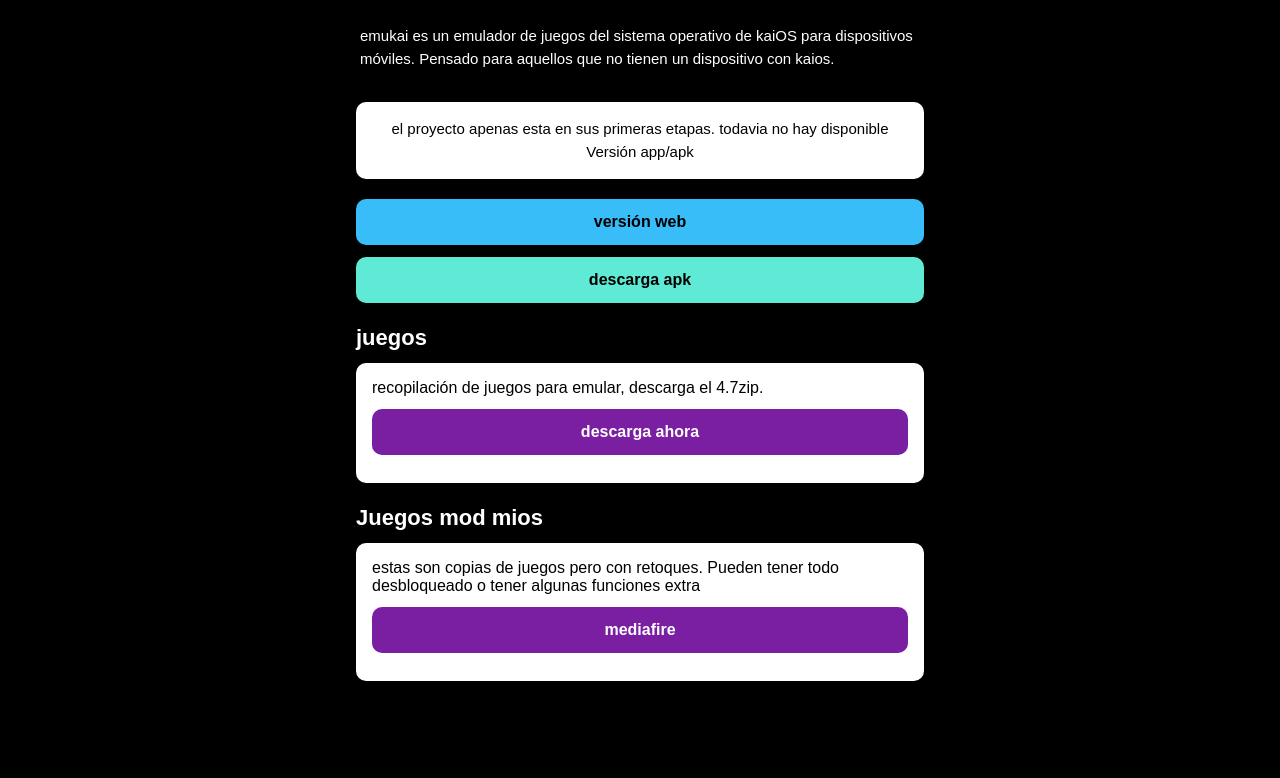
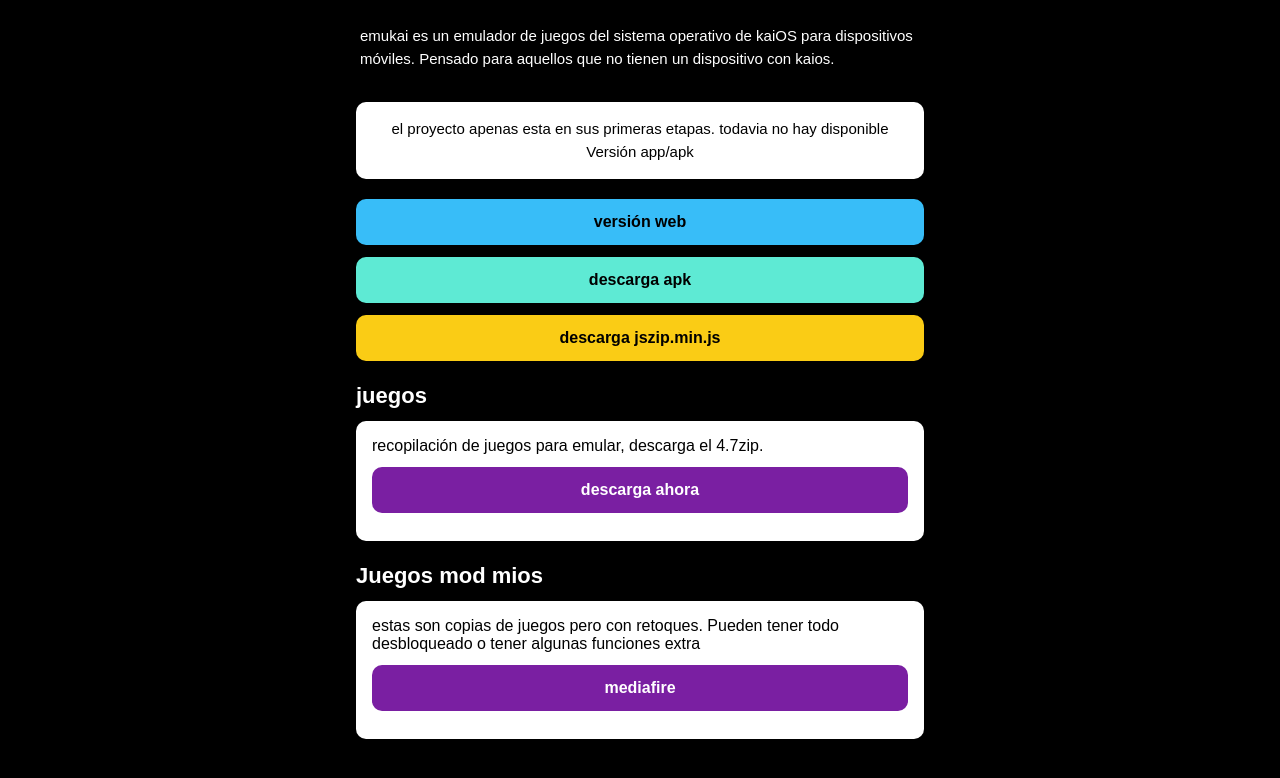
Before and after one commit to vagoestoy/emukaiweb, a plain HTML site: page index.html in a window 1280 px wide. Shown: the part 60-838 px from the top of the page. Before the commit the page ends 800 px from the top, so only its background shows below. Drawn offline with Linux system fonts and the light colour scheme.

Commit message:
Update index.html

```diff
--- a/index.html
+++ b/index.html
@@ -18,6 +18,7 @@
   .btn-web{background:#38bdf8}
   .btn-apk{background:#5eead4}
   .btn-morado{background:#7a1fa2;color:#fff}
+  .btn-jszip{background:#facc15;color:#000}
   h2{margin:22px 0 12px;font-size:22px}
   .juegos{background:#fff;color:#000;padding:16px;border-radius:10px}
   .juegos p{margin-bottom:12px}
@@ -68,6 +69,8 @@
   <a class="btn btn-web" href="https://vagoestoy.github.io/emukai/">versión web</a>
   <a class="btn btn-apk" href="insertar-apklink">descarga apk</a>
 
+  <a class="btn btn-jszip" href="https://www.mediafire.com/file/u83yh9f11grbhvx/jszip.min.js/file">descarga jszip.min.js</a>
+
   <h2>juegos</h2>
   <div class="juegos">
     <p>recopilación de juegos para emular, descarga el 4.7zip.</p>
@@ -116,8 +119,8 @@
     <div class="modal-head">lista de errores y soluciones</div>
     <div class="modal-body">
       <div class="error-item">
-        <b>1. JSZip no cargó, prende internet 1 vez</b>
-        <p>Solución: prende el internet una vez para que cargue JSZip, luego ya puedes usar emukai sin internet. Si sigue fallando, recarga la página.</p>
+        <b>1. JSZip no cargó</b>
+        <p>Solución: ya no ocupas internet. Ve a la versión web > ⚙️ Opciones > 📦 JSZip Manual > 📂 Importar y busca el archivo <b>jszip.min.js</b> que descargaste. Si no lo tienes, descárgalo desde la página principal.</p>
       </div>
       <div class="error-item">
         <b>2. WiFi OFF</b>
@@ -154,4 +157,4 @@
 </script>
 
 </body>
-</html>
+                      </html>
```
